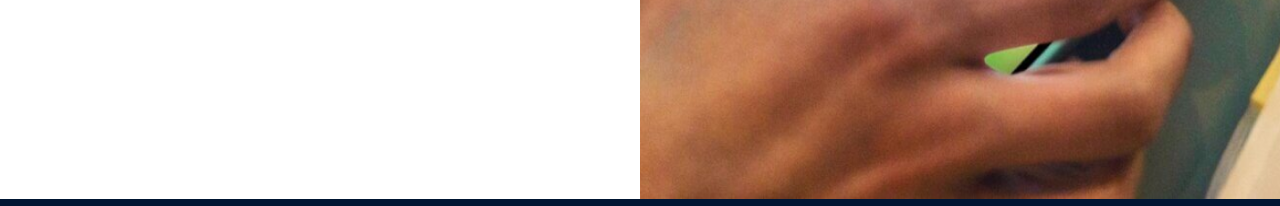
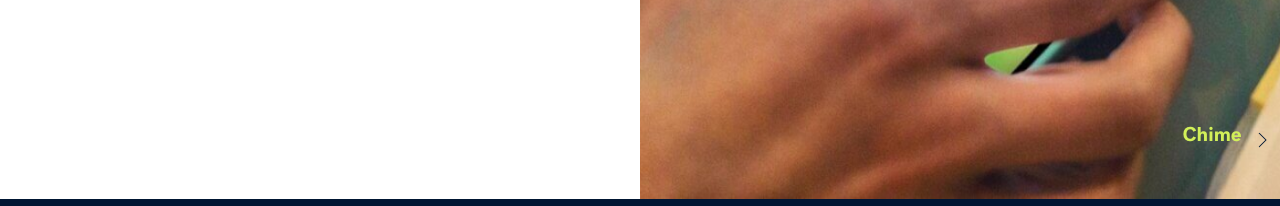
Before and after one commit to nikudon612/fr-poc, a React (Create React App) app: page / in a window 1280 px wide. Shown: the part 2960-3166 px from the top of the page. Built offline with nearby package versions, Linux system fonts and the light colour scheme.

Commit message:
added brand tag to panel 3

```diff
--- a/src/Components/Panel3.jsx
+++ b/src/Components/Panel3.jsx
@@ -49,7 +49,8 @@ const Panel3 = () => {
         </div>
         <div className='panel3-right'>
             <img src={phone} className='panel3-image' />
-
+            <div className='panel3-brandName' href="">Chime</div>
+            <img src={arrow} className='panel3-brandName panel3-arrow'/>
         </div>
     </div>
     </div>
--- a/src/Styles/Panel2.css
+++ b/src/Styles/Panel2.css
@@ -3,7 +3,6 @@
     width: 100vw;
     background-color: #ffffff;
     display: flex;
-    /* padding-top: 100px; */
 }
 .panel2-left {
     display: flex;
@@ -59,7 +58,6 @@
     display: flex;
     flex-direction: column;
     align-items: flex-start;
-    /* padding-left: 10%; */
     padding-right: 10%;
     margin: 0px;
     opacity: 0;
@@ -92,19 +90,18 @@
     margin-left: 5%;
     margin-top: 800px;
     cursor: pointer;
-    /* padding-left: 10%; */
  }
 
- .panel2-brandName {
+ .panel3-brandName {
    position: absolute;
    font-family: post grotesk;
    font-size: 20px;
-   left: 3%;
-    bottom: -191%;
-    /* color: white; */
-    color: #D1EF59
+   bottom: -289%;
+   color: #D1EF59;
+   right: 3%;
 }
 
-.panel2-arrow {
-   left: 7%;
+.panel3-arrow {
+   right: 1%;
+   bottom: -288.5%;
 }
--- a/src/Styles/Panel3.css
+++ b/src/Styles/Panel3.css
@@ -95,7 +95,7 @@
    font-size: 20px;
    left: 3%;
    bottom: -191%;
-   color: #D1EF59;
+   color: #D1EF59
 }
 
 .panel2-arrow {
```
